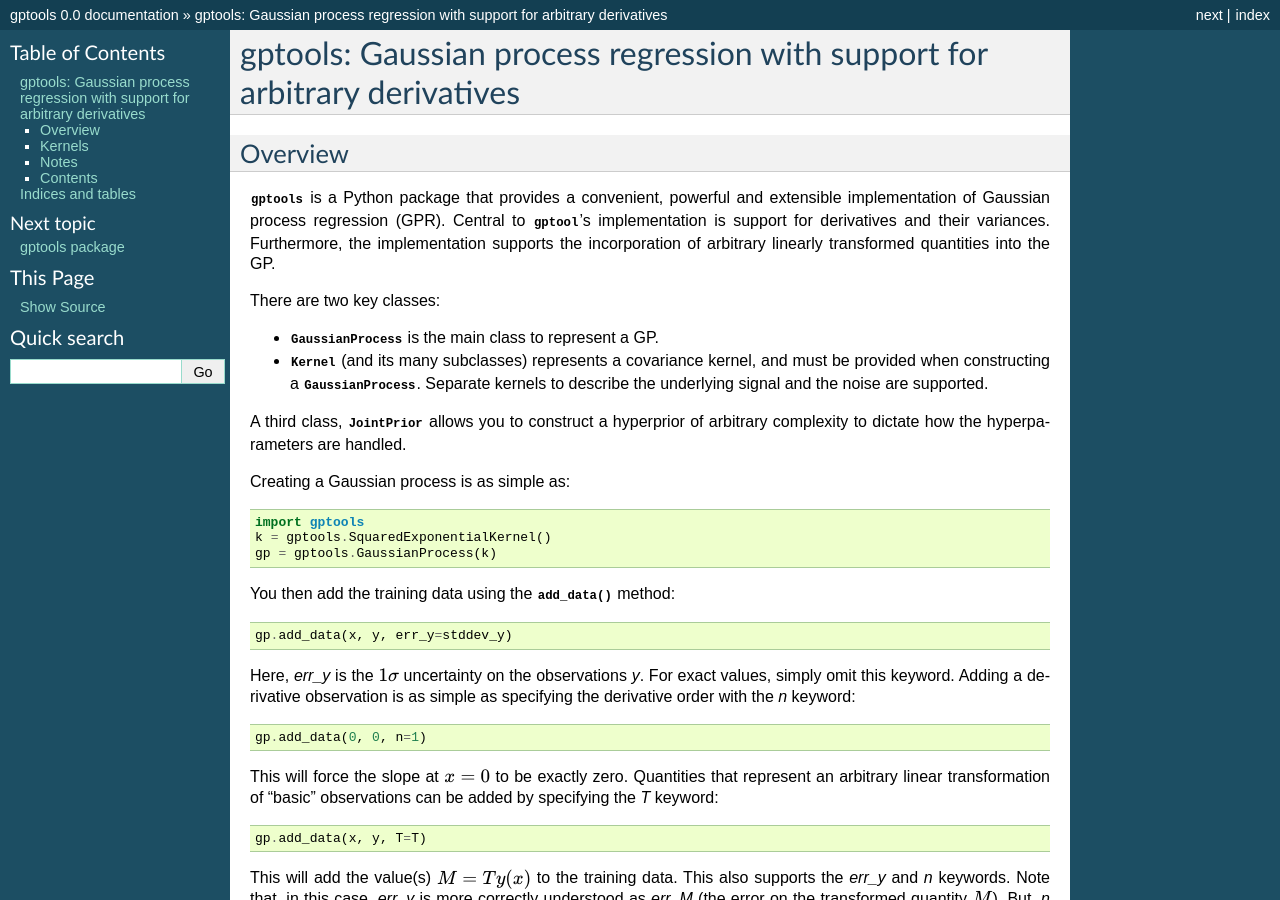
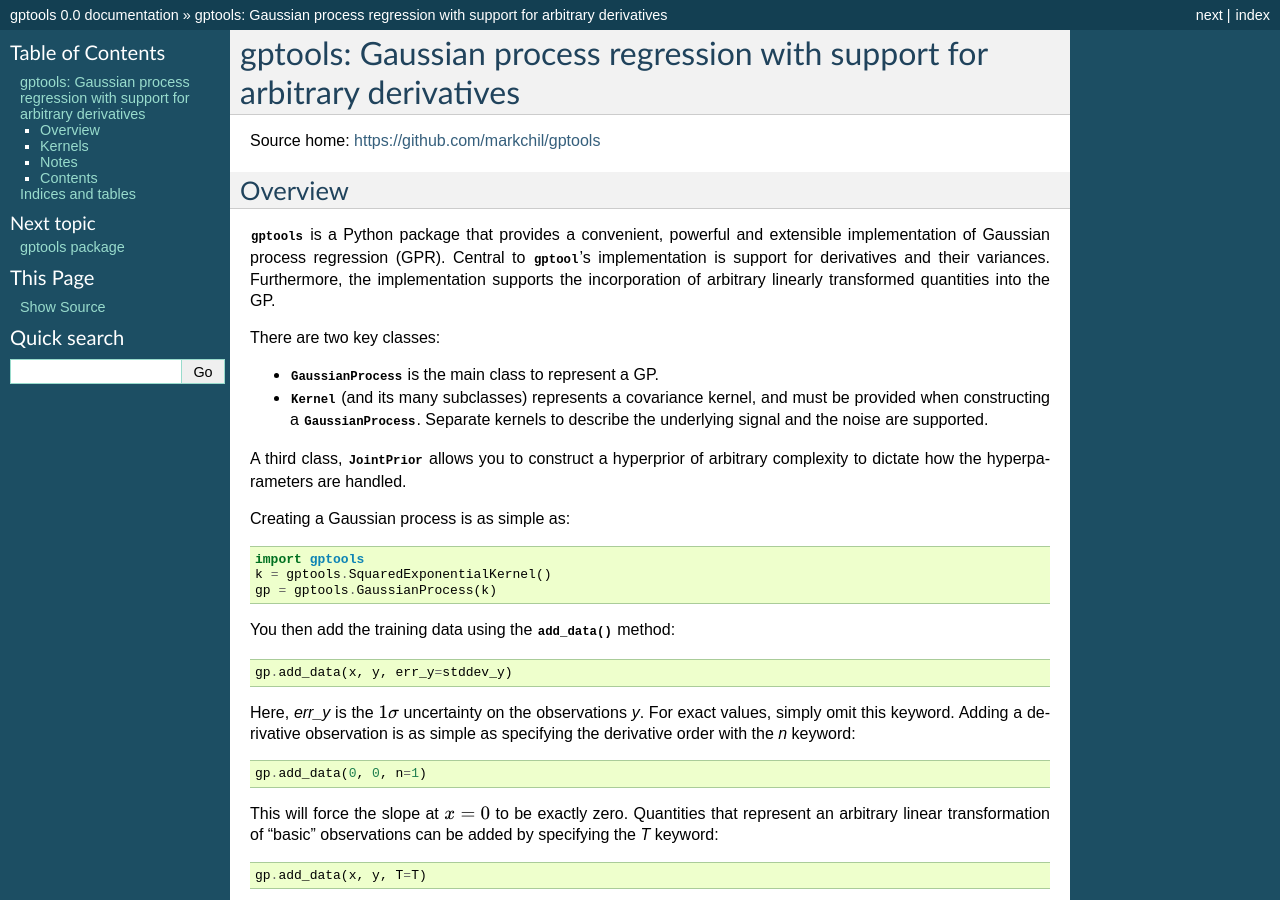
Before and after one commit to markchil/gptools, a Sphinx documentation site: the page built from docs/source/index.rst, in a window 1280 px wide and 900 px high. Built offline with Sphinx 7.4.7, drawn with Linux system fonts in a browser that asks for light colours; formulas are drawn with MathJax 3.

Commit message:
Added link to source in documentation index.

```diff
--- a/docs/source/index.rst
+++ b/docs/source/index.rst
@@ -5,6 +5,8 @@
 
 gptools: Gaussian process regression with support for arbitrary derivatives
 ===========================================================================
+
+Source home: https://github.com/markchil/gptools
 
 Overview
 --------
```
